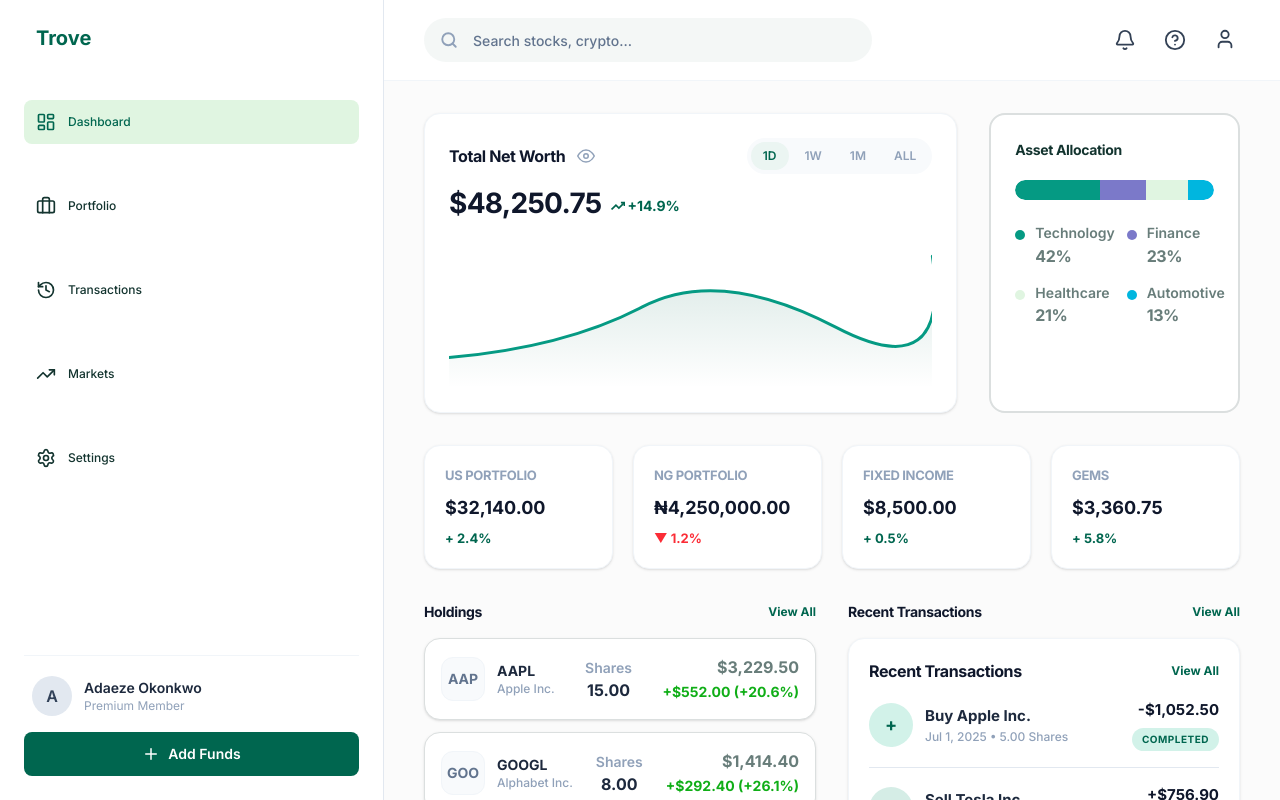
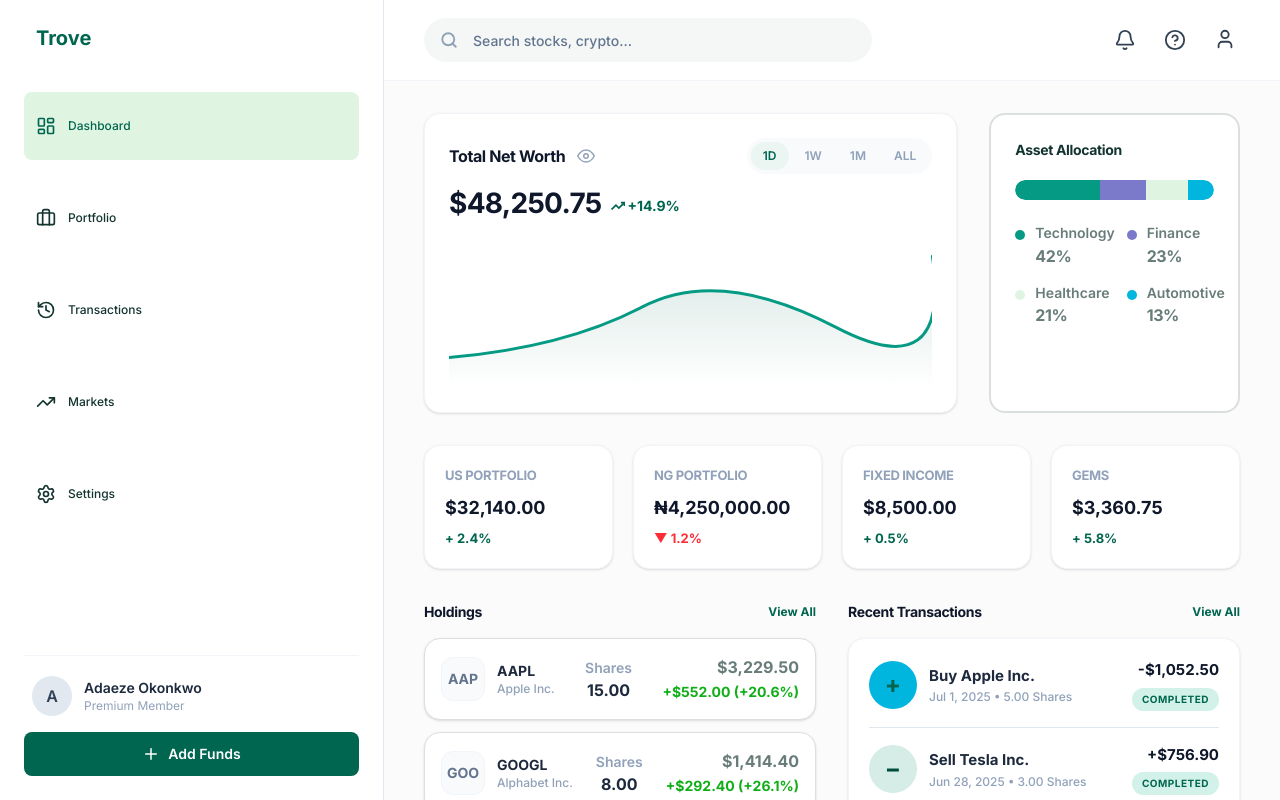
Before and after one commit to phartex/Trove-finance-Assessment, a Next.js app: page /dashboard in a window 1280 px wide. Built offline with nearby package versions, Linux system fonts and the light colour scheme.

Commit message:
corrected the logic on recent transaction of dashboard

```diff
--- a/app/components/Sidebar.tsx
+++ b/app/components/Sidebar.tsx
@@ -49,7 +49,7 @@ export default function Sidebar({ userName, membershipType = "Premium Member" }:
             return (
               <button
                 key={item.label}
-                className={`flex items-center gap-3 w-full p-3 my-4 rounded-lg font-medium text-[12px] transition-all duration-200 ${
+                className={`flex items-center gap-3 w-full p-3 py-6 my-2 rounded-lg font-medium text-[12px] transition-all duration-200 ${
                   item.active
                     ? 'bg-trove-green-light text-[#00664F]'
                     : 'text-text-default hover:bg-slate-100 hover:text-slate-800'
--- a/app/dashboard/page.tsx
+++ b/app/dashboard/page.tsx
@@ -103,7 +103,7 @@ export default function DashboardPage() {
           {/* 2. Middle Sub-portfolio Balance Cards */}
           <div className="grid grid-cols-1 sm:grid-cols-2 lg:grid-cols-4 gap-5">
             {accountCards.map((card) => (
-              <div key={card.label} className="bg-white p-5 rounded-2xl border border-slate-100 flex flex-col justify-between shadow-sm min-h-[120px]">
+              <div key={card.label} className="bg-white p-5 rounded-2xl border border-slate-100 flex flex-col justify-between cursor-pointer shadow-sm min-h-[120px]">
                 <span className="text-[13px] font-bold text-slate-400 tracking-tight uppercase">{card.label}</span>
                 <span className="text-[18px] font-extrabold text-slate-900 mt-2">
                   {card.prefix}{card.value.toLocaleString(undefined, { minimumFractionDigits: 2 })}
@@ -148,7 +148,7 @@ export default function DashboardPage() {
 
                   return (
                     <div key={holding.id || assetTicker} className="bg-white border border-border rounded-2xl p-4 flex items-center justify-between shadow-sm">
-                      <div className="flex items-center gap-3">
+                      <div className="flex items-center gap-3 ">
                         <div className="w-11 h-11 bg-slate-50 border border-slate-100 rounded-xl flex items-center justify-center font-bold text-slate-500 text-sm">
                           {assetTicker.substring(0, 3)}
                         </div>
@@ -192,10 +192,7 @@ export default function DashboardPage() {
 
               <div className="flex flex-col bg-white border border-slate-100 rounded-2xl p-5 shadow-sm">
                 {/* Header Container */}
-                <div className="flex items-center justify-between mb-4">
-                  <h3 className="text-[16px] font-bold text-slate-900 tracking-tight">Recent Transactions</h3>
-                  <button className="text-xs font-bold text-[#00664F] hover:cursor-pointer hover:underline">View All</button>
-                </div>
+
 
                 {/* Transactions List */}
                 <div className="flex flex-col divide-y divide-slate-200">
@@ -217,7 +214,7 @@ export default function DashboardPage() {
                       <div key={tx.id} className="py-4 flex items-center justify-between first:pt-0 last:pb-0">
                         {/* Left Side: Icon & Meta Details */}
                         <div className="flex items-center gap-3">
-                          <div className={`w-11 h-11 rounded-full flex items-center justify-center font-bold text-lg ${isBuy ? 'bg-[#D2F2E9] text-[#00664F]' : 'bg-[#D5EDE6] text-[#004D3C]'
+                          <div className={`w-12 h-12 rounded-full flex items-center font-bold justify-center text-2xl ${isBuy ? 'bg-accent-blue text-[#00664F]' : 'bg-[#D5EDE6] text-[#004D3C]'
                             }`}>
                             {isBuy ? '+' : '−'}
                           </div>
```
Also changed, not shown: 6 other files (tests, documents, lock files or other folders).
